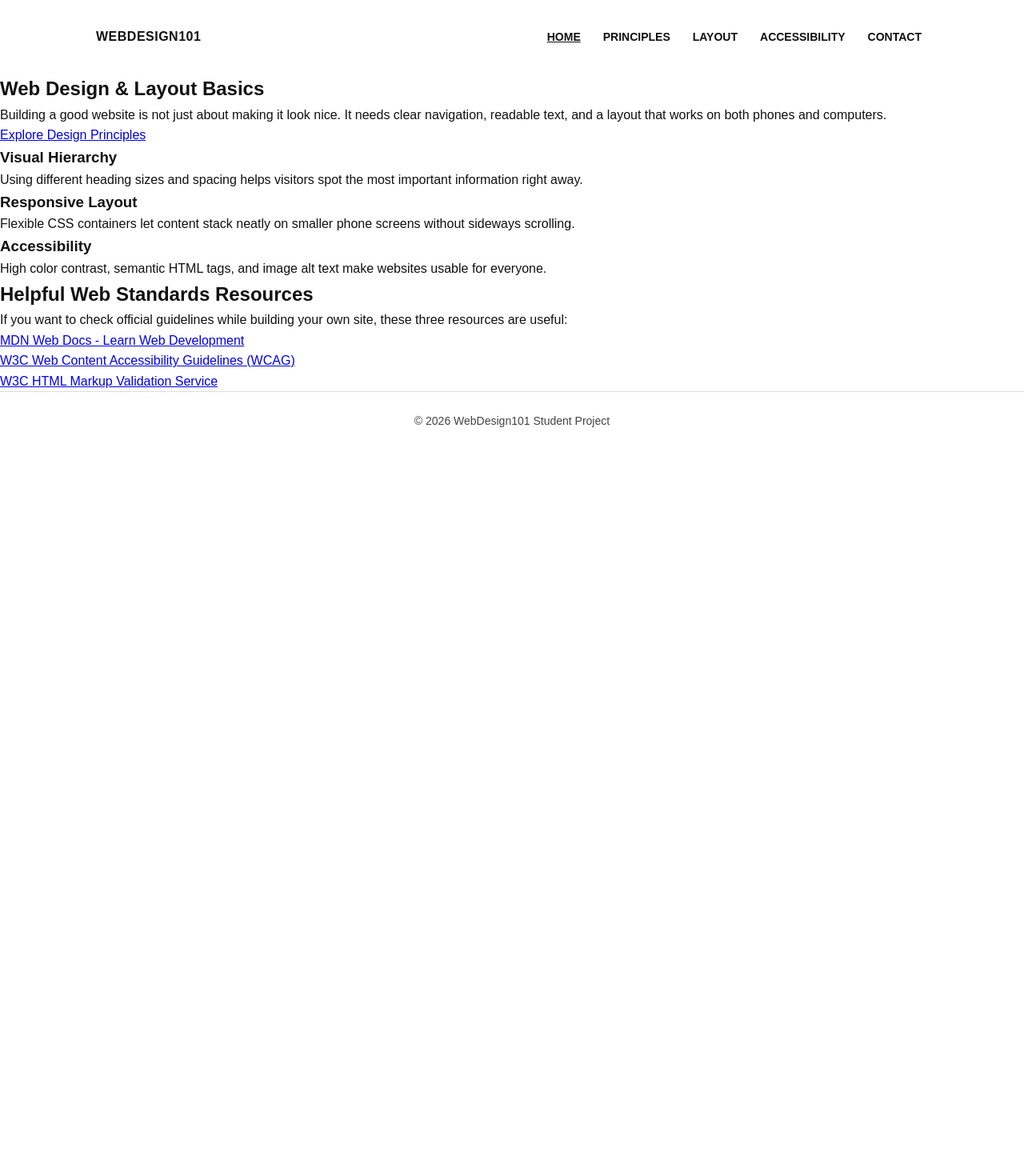
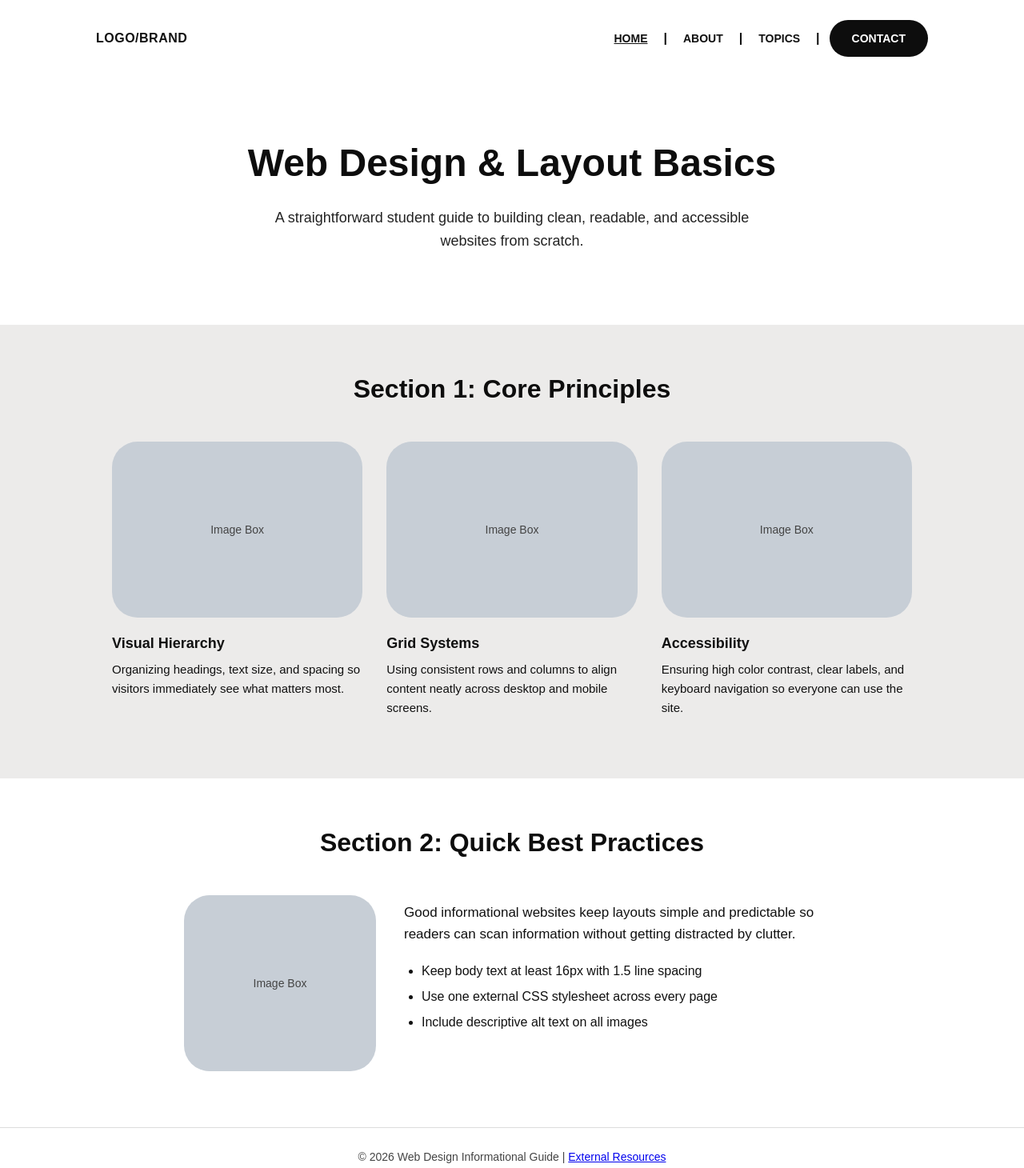
Before and after one commit to Anhvitdof/web-dev-project, a plain HTML site: page index.html in a window 1280 px wide. Shown: the whole page at 80% size. Before the commit the page ends 800 px from the top, so only its background shows below. Drawn offline with Linux system fonts and the light colour scheme.

Commit message:
Revise index.html for updated content and structure

```diff
--- a/index.html
+++ b/index.html
@@ -3,60 +3,83 @@
 <head>
   <meta charset="UTF-8">
   <meta name="viewport" content="width=device-width, initial-scale=1.0">
-  <meta name="description" content="Beginner guide to basic web design, layout rules, and website accessibility.">
-  <title>Web Design Basics - Home</title>
+  <meta name="description" content="Informational guide to core web design principles, visual hierarchy, grid systems, and accessibility.">
+  <title>Home - Web Design Guide</title>
   <link rel="stylesheet" href="style.css">
 </head>
 <body>
 
   <header>
-    <a href="index.html" class="logo">WebDesign101</a>
+    <a href="index.html" class="logo">LOGO/BRAND</a>
     <nav>
       <ul>
-        <li><a href="index.html" class="active">Home</a></li>
-        <li><a href="principles.html">Principles</a></li>
-        <li><a href="layout.html">Layout</a></li>
-        <li><a href="accessibility.html">Accessibility</a></li>
-        <li><a href="contact.html">Contact</a></li>
+        <li class="divider"><a href="index.html" class="active">HOME</a></li>
+        <li class="divider"><a href="about.html">ABOUT</a></li>
+        <li class="divider"><a href="topics.html">TOPICS</a></li>
+        <li><a href="contact.html" class="nav-pill">CONTACT</a></li>
       </ul>
     </nav>
   </header>
 
   <main>
-    <section class="hero">
+    <!-- Main Banner matching wireframe -->
+    <section class="main-banner">
       <h1>Web Design &amp; Layout Basics</h1>
-      <p>Building a good website is not just about making it look nice. It needs clear navigation, readable text, and a layout that works on both phones and computers.</p>
-      <a href="principles.html" class="btn">Explore Design Principles</a>
+      <p>A straightforward student guide to building clean, readable, and accessible websites from scratch.</p>
     </section>
 
-    <section class="card-row">
-      <div class="card">
-        <h3>Visual Hierarchy</h3>
-        <p>Using different heading sizes and spacing helps visitors spot the most important information right away.</p>
-      </div>
-      <div class="card">
-        <h3>Responsive Layout</h3>
-        <p>Flexible CSS containers let content stack neatly on smaller phone screens without sideways scrolling.</p>
-      </div>
-      <div class="card">
-        <h3>Accessibility</h3>
-        <p>High color contrast, semantic HTML tags, and image alt text make websites usable for everyone.</p>
+    <!-- Section 1: Core Principles (Gray Band + 3 Columns) -->
+    <section class="section-gray">
+      <div class="section-inner">
+        <h2 class="section-title">Section 1: Core Principles</h2>
+
+        <div class="three-col">
+          <div class="col-card">
+            <div class="img-box">Image Box</div>
+            <h3>Visual Hierarchy</h3>
+            <p>Organizing headings, text size, and spacing so visitors immediately see what matters most.</p>
+          </div>
+
+          <div class="col-card">
+            <div class="img-box">Image Box</div>
+            <h3>Grid Systems</h3>
+            <p>Using consistent rows and columns to align content neatly across desktop and mobile screens.</p>
+          </div>
+
+          <div class="col-card">
+            <div class="img-box">Image Box</div>
+            <h3>Accessibility</h3>
+            <p>Ensuring high color contrast, clear labels, and keyboard navigation so everyone can use the site.</p>
+          </div>
+        </div>
       </div>
     </section>
 
-    <section class="content-box">
-      <h2>Helpful Web Standards Resources</h2>
-      <p>If you want to check official guidelines while building your own site, these three resources are useful:</p>
-      <ul class="content-list">
-        <li><a href="https://developer.mozilla.org/en-US/docs/Learn" target="_blank" rel="noopener">MDN Web Docs - Learn Web Development</a></li>
-        <li><a href="https://www.w3.org/WAI/standards-guidelines/wcag/" target="_blank" rel="noopener">W3C Web Content Accessibility Guidelines (WCAG)</a></li>
-        <li><a href="https://validator.w3.org/" target="_blank" rel="noopener">W3C HTML Markup Validation Service</a></li>
-      </ul>
+    <!-- Section 2: Quick Best Practices (White Section + Left Box + Right Text & Bullets) -->
+    <section class="section-white">
+      <div class="section-inner">
+        <h2 class="section-title">Section 2: Quick Best Practices</h2>
+
+        <div class="two-col">
+          <div class="two-col-left">
+            <div class="img-box">Image Box</div>
+          </div>
+
+          <div class="two-col-right">
+            <p>Good informational websites keep layouts simple and predictable so readers can scan information without getting distracted by clutter.</p>
+            <ul>
+              <li>Keep body text at least 16px with 1.5 line spacing</li>
+              <li>Use one external CSS stylesheet across every page</li>
+              <li>Include descriptive alt text on all images</li>
+            </ul>
+          </div>
+        </div>
+      </div>
     </section>
   </main>
 
   <footer>
-    <p>&copy; 2026 WebDesign101 Student Project</p>
+    <p>&copy; 2026 Web Design Informational Guide | <a href="resources.html">External Resources</a></p>
   </footer>
 
 </body>
```
